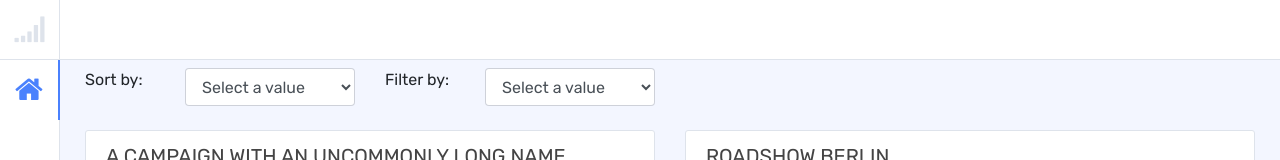
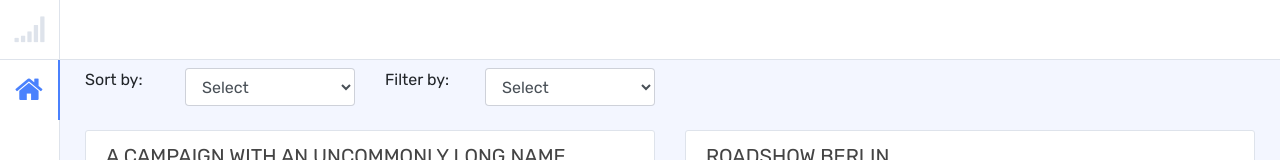
Before and after one commit to SoorajChandran/campaign-manager, a React (Create React App) app: page / in a window 1280 px wide. Shown: the top 160 px of the page. Built offline with nearby package versions, Linux system fonts and the light colour scheme.

Commit message:
Code cleanup

```diff
--- a/src/components/ui-elements/CampaignCard.js
+++ b/src/components/ui-elements/CampaignCard.js
@@ -10,10 +10,13 @@ class CampaignCard extends Component {
     this.state = {
       currentPage: 1,
       perPage: 8,
-      data: null
+      data: null,
+      sortOptions: [["null","Select"],["reach","Reach"],["views","Views"],["interaction","Interaction"],["sales_conversion_value_cents","Sales conversion"],["lead_conversion_value_cents","Leads conversion"],["days","Duration"]],
+      filterOptions: [["null","Select"],["reach","Reach"],["views","Views"],["sales_conversion_value_cents","Sales conversion"],["lead_conversion_value_cents","Leads conversion"],["goal","Goals"]]
     };
     this.handleClick = this.handleClick.bind(this);
     this.sortList = this.sortList.bind(this);
+    this.filterList = this.filterList.bind(this);
   }
 
   handleClick = (event) => {
@@ -21,8 +24,6 @@ class CampaignCard extends Component {
       currentPage: Number(event.target.id)
     });
   }
-
-
 
   filterFunction = (filterValue) => (a) => {
     if(a[filterValue] != null && a[filterValue] != 0){
@@ -50,6 +51,13 @@ class CampaignCard extends Component {
     this.setState({
       data: campaignData
     });
+  }
+
+  getOptions = (optionArray) => {
+    const renderOptions = optionArray.map(option => {
+      return <option key={option[0]} value={option[0]}> {option[1]} </option>
+    });
+    return renderOptions;
   }
 
 
@@ -111,7 +119,6 @@ class CampaignCard extends Component {
       </div>
     })
 
-
     const indexOfLast = currentPage * perPage;
     const indexOfFirst = indexOfLast - perPage;
     const currentItems = campaignDataGrid.slice(indexOfFirst, indexOfLast);
@@ -134,7 +141,8 @@ class CampaignCard extends Component {
       );
     });
 
-
+    const sortOptions = this.getOptions(this.state.sortOptions);
+    const filterOptions = this.getOptions(this.state.filterOptions);
 
     return (
       <div className="row">
@@ -145,13 +153,7 @@ class CampaignCard extends Component {
             </div>
             <div className="col-sm-2">
               <select id="sort" className="form-control" onChange={this.sortList}>
-                <option value="null">Select a value</option>
-                <option value="reach">Reach</option>
-                <option value="views">Views</option>
-                <option value="interaction">Interaction</option>
-                <option value="sales_conversion_value_cents">Sales conversion</option>
-                <option value="days">Duration</option>
-                <option value="lead_conversion_value_cents">Leads conversion</option>
+               {sortOptions}
               </select>
             </div>
 
@@ -160,17 +162,10 @@ class CampaignCard extends Component {
             </div>
             <div className="col-sm-2">
               <select id="filter" className="form-control" onChange={this.filterList}>
-                <option value="null">Select a value</option>
-                <option value="reach">Reach</option>
-                <option value="views">Views</option>
-                <option value="interaction">Interaction</option>
-                <option value="goal">Goals</option>
-                <option value="lead_conversion_value_cents">Leads conversion</option>
-                <option value="sales_conversion_value_cents">Sales conversion</option>
+                {filterOptions}
               </select>
             </div>
           </div>
-
         </div>
         {currentItems}
         <div className="col-sm-12">
```
